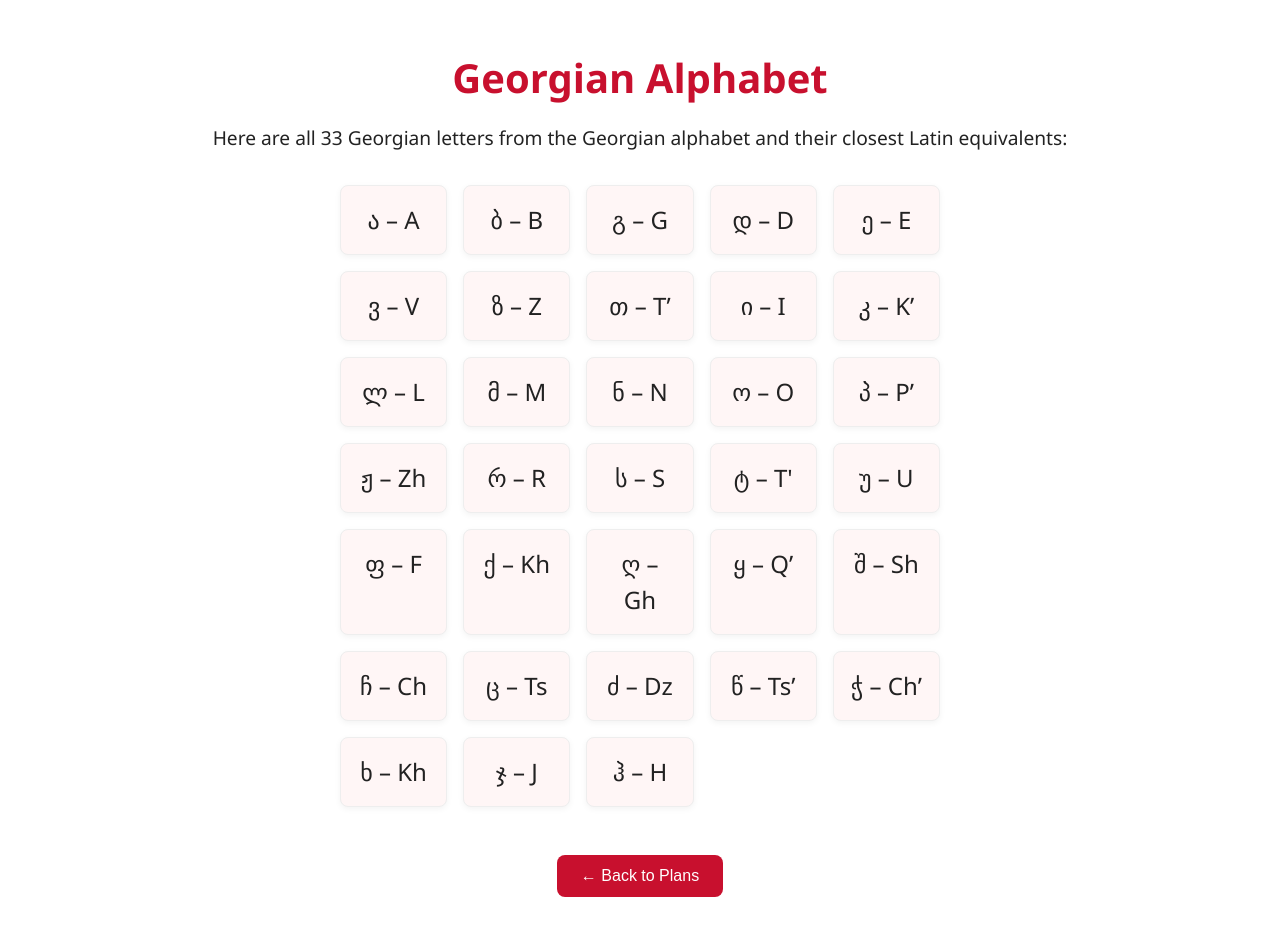
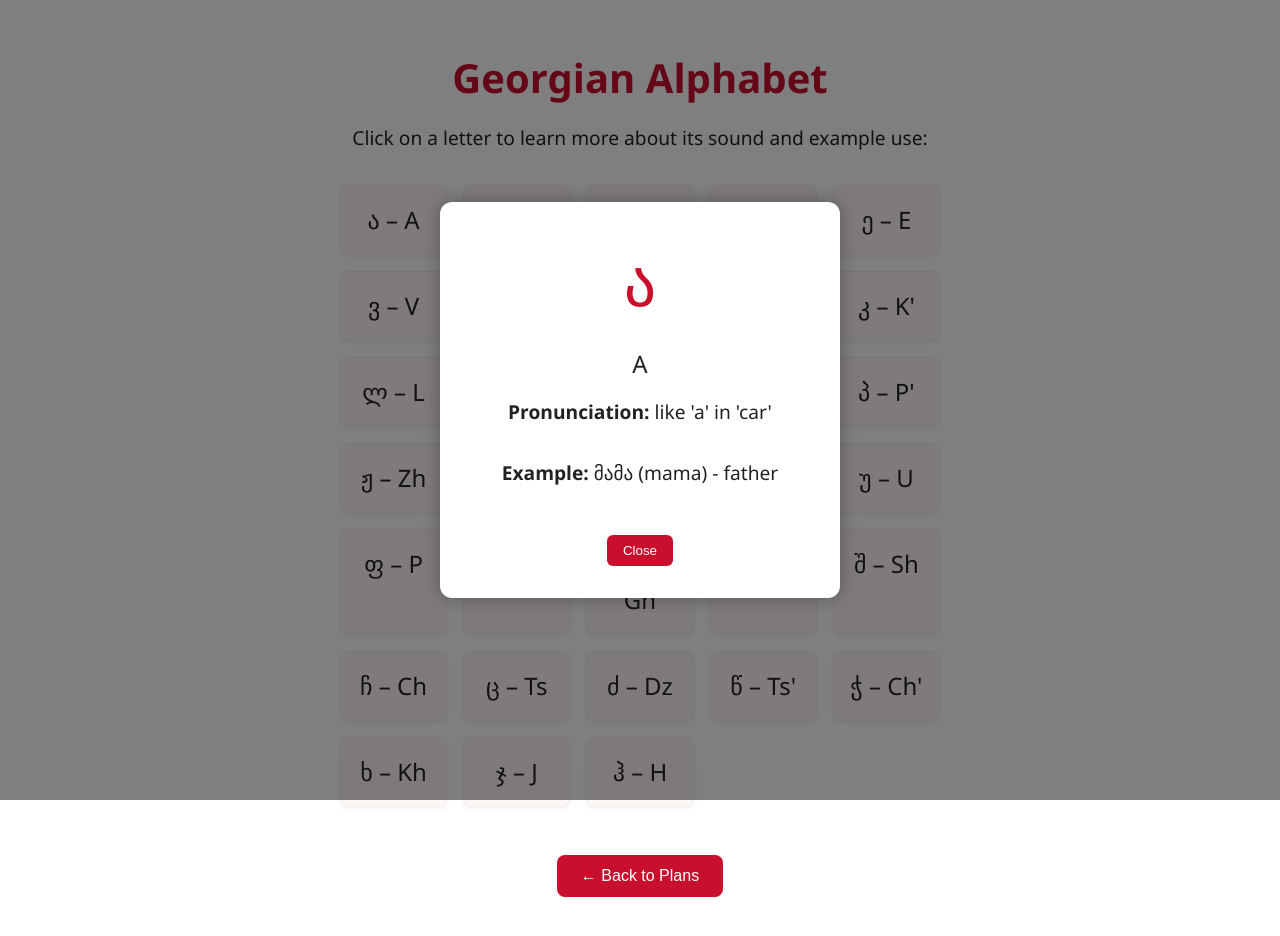
Before and after one commit to elenesturua/KartvelLingo, a React (Vite) app in the folder kartvellingo-app/: page /Letters in a window 1280 px wide. Both pictures are taken after a click on the item "ა – A". Shown: the top 936 px of the page. Built offline with nearby package versions, Linux system fonts and the light colour scheme.

Commit message:
- can tap and enhance cards to view additional info on each letter

```diff
--- a/kartvellingo-app/src/plansSorted/Letters.css
+++ b/kartvellingo-app/src/plansSorted/Letters.css
@@ -95,3 +95,12 @@
 .close-button:hover{
     background-color: #a30d24;
 }
+.modal-content {
+    background-color: white;
+    padding: 2rem;
+    border-radius: 12px;
+    text-align: center;
+    max-width: 400px;
+    width: 90%;
+    box-shadow: 0 0 20px rgba(0, 0, 0, 0.3);
+}
--- a/kartvellingo-app/src/plansSorted/Letters.tsx
+++ b/kartvellingo-app/src/plansSorted/Letters.tsx
@@ -1,47 +1,74 @@
 import './Letters.css';
+import {useState} from "react";
+import {letterData, type LetterData} from "./letter-data";
 
 function Letters() {
+    const[selectedLetter, setSelectedLetter] = useState<LetterData | null>(null);
     return (
         <div className="letters-page">
             <h2>Georgian Alphabet</h2>
-            <p>Here are all 33 Georgian letters from the Georgian alphabet and their closest Latin equivalents:</p>
+            <p>Click on a letter to learn more about its sound and example use:</p>
 
             <ul className="letter-list">
+                {letterData.map((letter, index) => (
+                    <li key={index} onClick={() => setSelectedLetter(letter)}>
+                        {letter.letter} – {letter.latin}
+                    </li>
+                ))}
+            </ul>
+                {/*<li>ა – A</li>*/}
+                {/*<li>ბ – B</li>*/}
+                {/*<li>გ – G</li>*/}
+                {/*<li>დ – D</li>*/}
+                {/*<li>ე – E</li>*/}
+                {/*<li>ვ – V</li>*/}
+                {/*<li>ზ – Z</li>*/}
+                {/*<li>თ – Tʼ</li>*/}
+                {/*<li>ი – I</li>*/}
+                {/*<li>კ – Kʼ</li>*/}
+                {/*<li>ლ – L</li>*/}
+                {/*<li>მ – M</li>*/}
+                {/*<li>ნ – N</li>*/}
+                {/*<li>ო – O</li>*/}
+                {/*<li>პ – Pʼ</li>*/}
+                {/*<li>ჟ – Zh</li>*/}
+                {/*<li>რ – R</li>*/}
+                {/*<li>ს – S</li>*/}
+                {/*<li>ტ – T'</li>*/}
+                {/*<li>უ – U</li>*/}
+                {/*<li>ფ – F</li>*/}
+                {/*<li>ქ – Kh</li>*/}
+                {/*<li>ღ – Gh</li>*/}
+                {/*<li>ყ – Qʼ</li>*/}
+                {/*<li>შ – Sh</li>*/}
+                {/*<li>ჩ – Ch</li>*/}
+                {/*<li>ც – Ts</li>*/}
+                {/*<li>ძ – Dz</li>*/}
+                {/*<li>წ – Tsʼ</li>*/}
+                {/*<li>ჭ – Chʼ</li>*/}
+                {/*<li>ხ – Kh</li>*/}
+                {/*<li>ჯ – J</li>*/}
+                {/*<li>ჰ – H</li>*/}
 
-                <li>ა – A</li>
-                <li>ბ – B</li>
-                <li>გ – G</li>
-                <li>დ – D</li>
-                <li>ე – E</li>
-                <li>ვ – V</li>
-                <li>ზ – Z</li>
-                <li>თ – Tʼ</li>
-                <li>ი – I</li>
-                <li>კ – Kʼ</li>
-                <li>ლ – L</li>
-                <li>მ – M</li>
-                <li>ნ – N</li>
-                <li>ო – O</li>
-                <li>პ – Pʼ</li>
-                <li>ჟ – Zh</li>
-                <li>რ – R</li>
-                <li>ს – S</li>
-                <li>ტ – T'</li>
-                <li>უ – U</li>
-                <li>ფ – F</li>
-                <li>ქ – Kh</li>
-                <li>ღ – Gh</li>
-                <li>ყ – Qʼ</li>
-                <li>შ – Sh</li>
-                <li>ჩ – Ch</li>
-                <li>ც – Ts</li>
-                <li>ძ – Dz</li>
-                <li>წ – Tsʼ</li>
-                <li>ჭ – Chʼ</li>
-                <li>ხ – Kh</li>
-                <li>ჯ – J</li>
-                <li>ჰ – H</li>
-            </ul>
+            {selectedLetter && (
+                <div className="letter-modal" onClick={() => setSelectedLetter(null)}>
+                    <div className="modal-content" onClick={(e) => e.stopPropagation()}>
+                        <div className="modal-letter">{selectedLetter.letter}</div>
+                        <div className="modal-latin">{selectedLetter.latin}</div>
+                        <p><strong>Pronunciation:</strong> {selectedLetter.pronounciation}</p>
+                        <p><strong>Example:</strong> {selectedLetter.example}</p>
+                        <button className="close-button" onClick={() => setSelectedLetter(null)}>Close</button>
+                    </div>
+                </div>
+            )}
+
+
+
+
+
+
+
+
             <button className="start-button" onClick={() => window.history.back()}>
                 ← Back to Plans
             </button>
```
